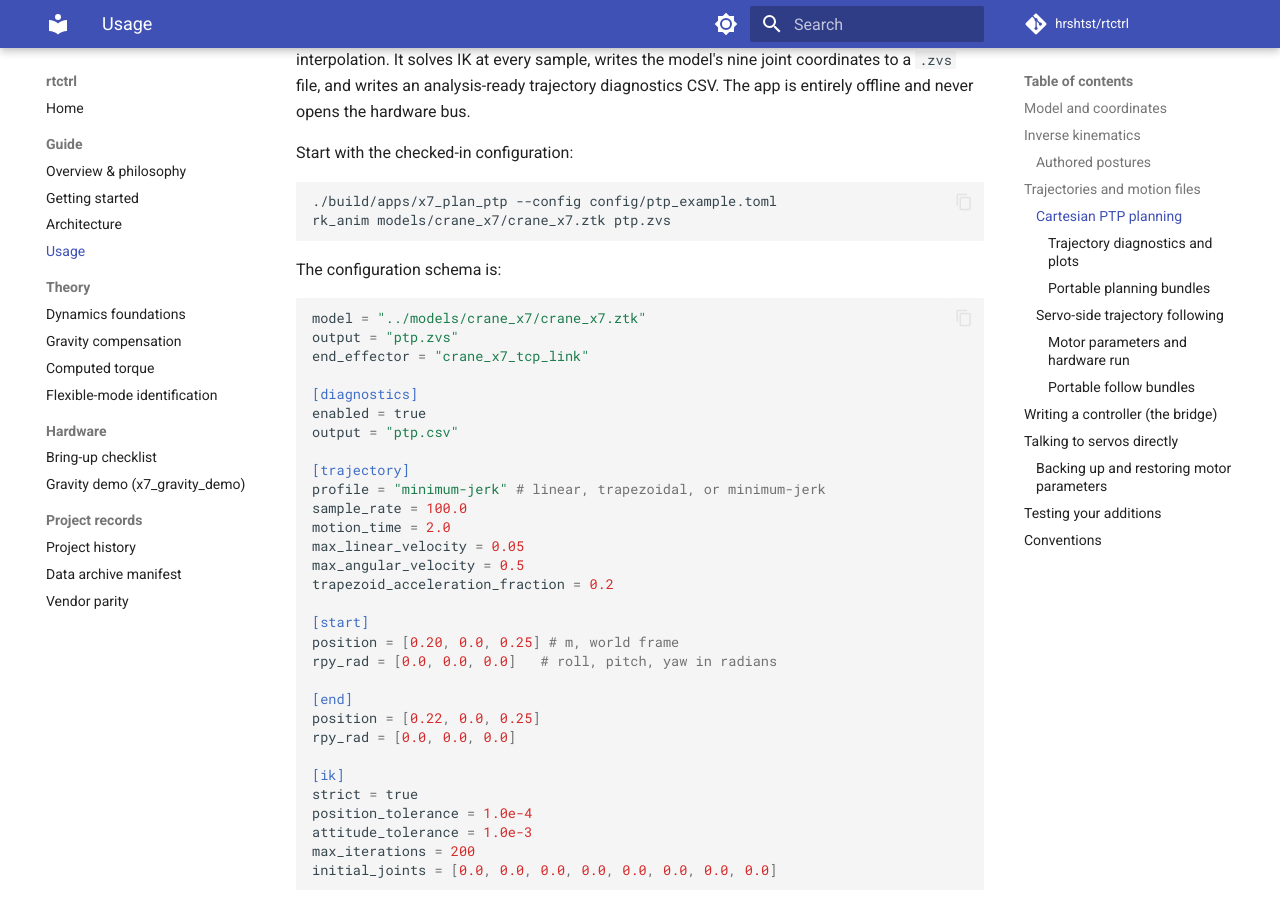
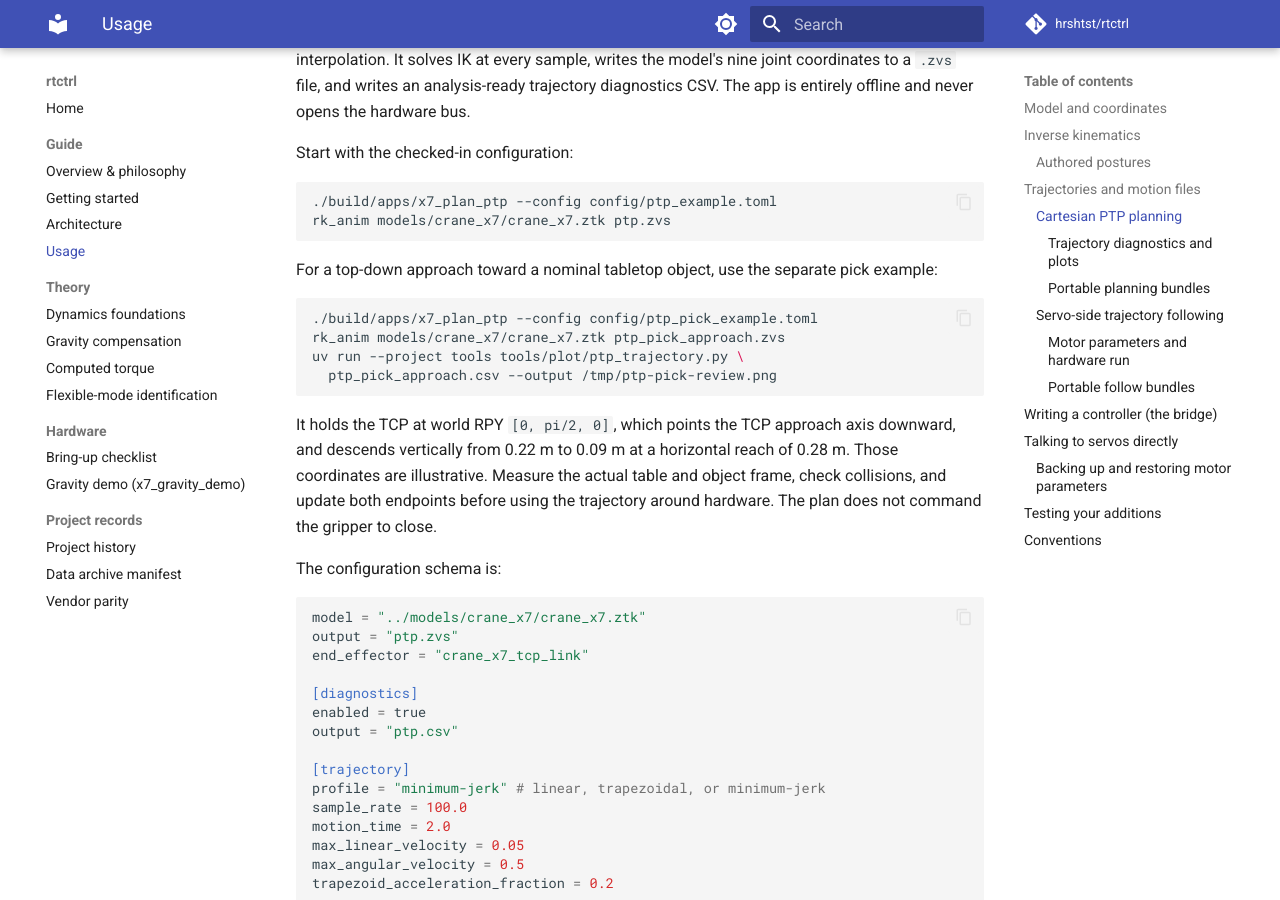
Before and after one commit to hrshtst/rtctrl, an MkDocs documentation site: the page built from docs/guide/usage.md, in a window 1280 px wide and 900 px high, scrolled down 2516 px. Built offline with MkDocs 1.6.1 and Material for MkDocs 9.7.7, drawn with Linux system fonts in a browser that asks for light colours; comment, search, counter and statistics services are not loaded.

Commit message:
feat(plan): add tabletop pick approach example

````diff
--- a/docs/guide/usage.md
+++ b/docs/guide/usage.md
@@ -136,6 +136,22 @@ Start with the checked-in configuration:
 ./build/apps/x7_plan_ptp --config config/ptp_example.toml
 rk_anim models/crane_x7/crane_x7.ztk ptp.zvs
 ```
+
+For a top-down approach toward a nominal tabletop object, use the separate
+pick example:
+
+```sh
+./build/apps/x7_plan_ptp --config config/ptp_pick_example.toml
+rk_anim models/crane_x7/crane_x7.ztk ptp_pick_approach.zvs
+uv run --project tools tools/plot/ptp_trajectory.py \
+  ptp_pick_approach.csv --output /tmp/ptp-pick-review.png
+```
+
+It holds the TCP at world RPY `[0, pi/2, 0]`, which points the TCP approach
+axis downward, and descends vertically from 0.22 m to 0.09 m at a horizontal
+reach of 0.28 m. Those coordinates are illustrative. Measure the actual table
+and object frame, check collisions, and update both endpoints before using the
+trajectory around hardware. The plan does not command the gripper to close.
 
 The configuration schema is:
 
````
Also changed, not shown: 2 other files.
